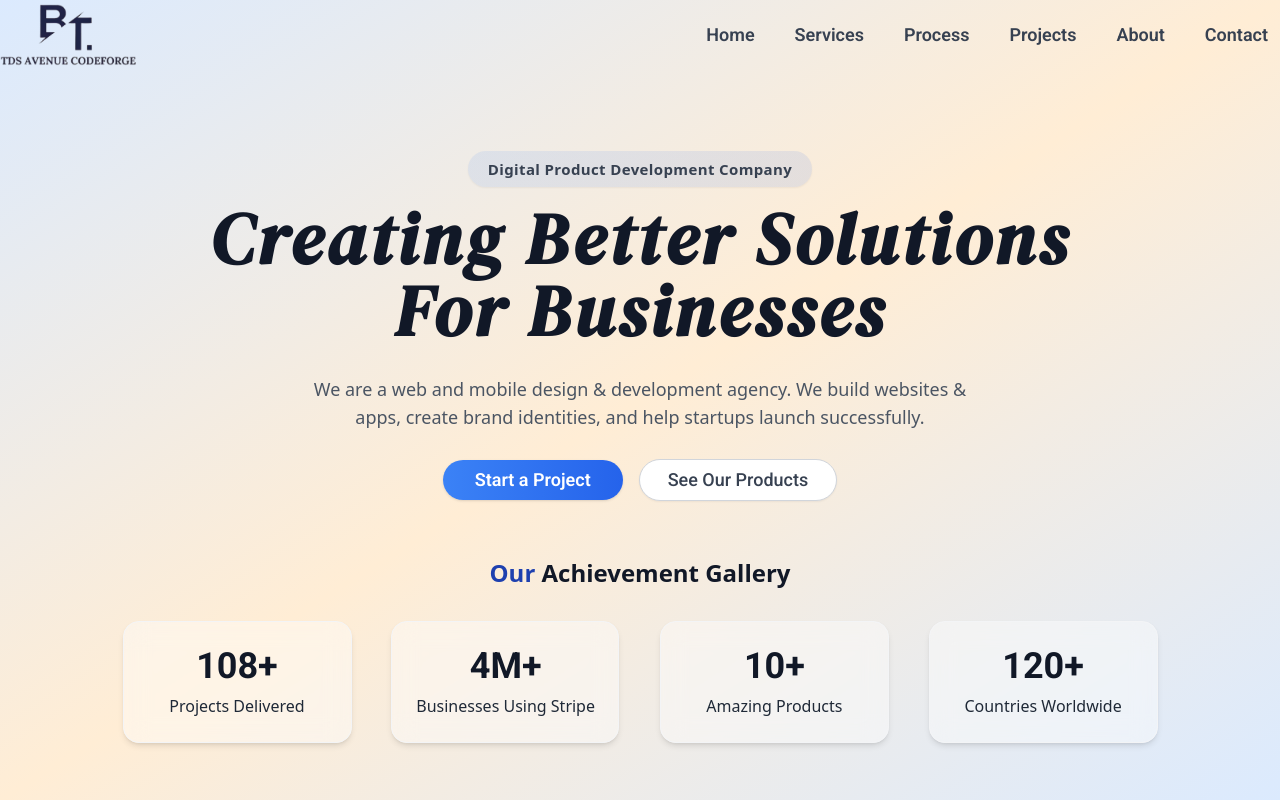
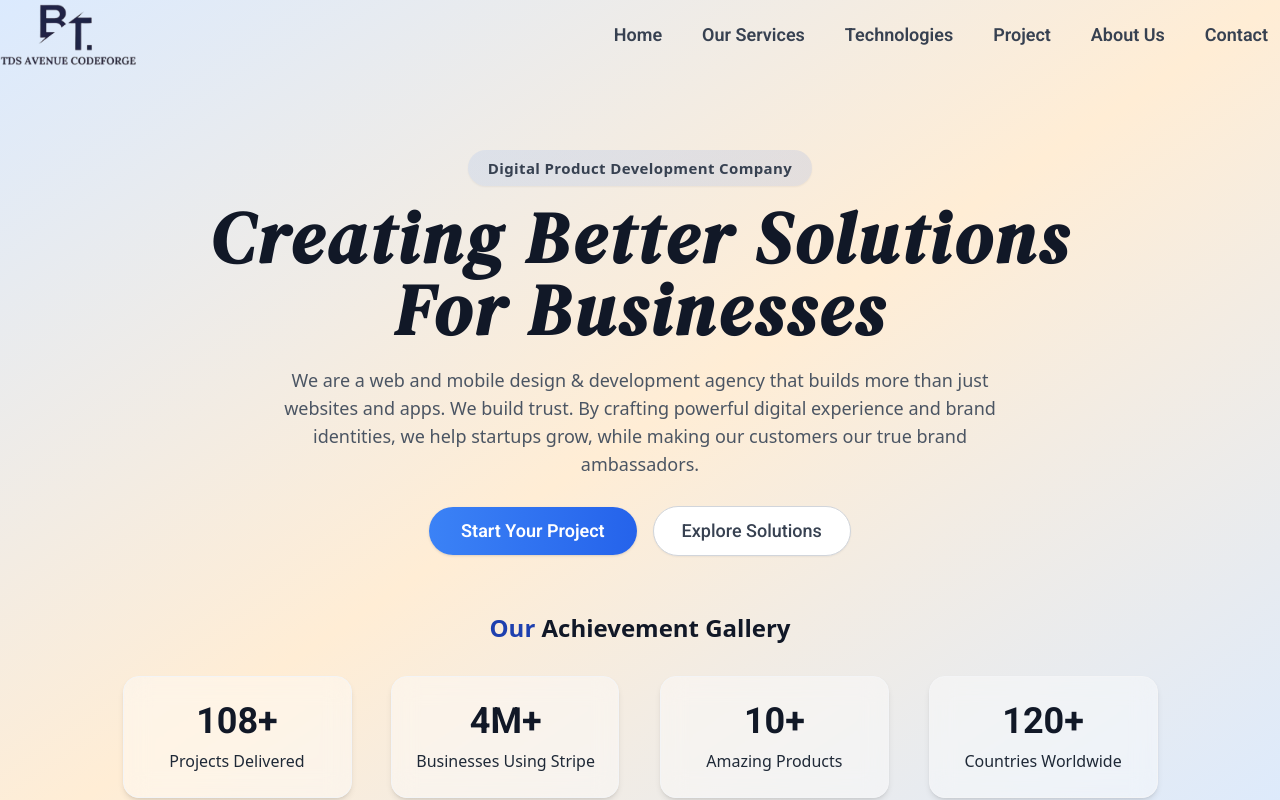
Before and after one commit to Krushna03/tds, a React (Vite) app: page / in a window 1280 px wide. Shown: the top 800 px of the page. Built offline with nearby package versions, Linux system fonts and the light colour scheme.

Commit message:
Hero updated

```diff
--- a/src/components/Header.tsx
+++ b/src/components/Header.tsx
@@ -24,10 +24,10 @@ const Header = () => {
 
   const navItems = [
     { name: "Home", href: "#home" },
-    { name: "Services", href: "#services" },
-    { name: "Process", href: "#process" },
-    { name: "Projects", href: "#projects" },
-    { name: "About", href: "#about" },
+    { name: "Our Services", href: "#services" },
+    { name: "Technologies", href: "#process" },
+    { name: "Project", href: "#projects" },
+    { name: "About Us", href: "#about" },
     { name: "Contact", href: "#contact" },
   ]
 
--- a/src/components/Hero.tsx
+++ b/src/components/Hero.tsx
@@ -33,20 +33,20 @@ const HeroSection = () => {
 
 
           {/* Subtext */}
-          <p className="text-roboto text-gray-600 text-base sm:text-lg max-w-2xl mx-auto animate-slide-up font-medium pt-7" style={{ animationDelay: "0.4s" }}>
-            We are a web and mobile design & development agency. We build websites & apps, create brand identities, and help startups launch successfully.
+          <p className="text-roboto text-gray-600 text-base sm:text-lg max-w-3xl mx-auto animate-slide-up font-medium pt-5" style={{ animationDelay: "0.4s" }}>
+            We are a web and mobile design & development agency that builds more than just websites and apps. We build trust. By crafting powerful digital experience and brand identities, we help startups grow, while making our customers our true brand ambassadors.
           </p>
 
           {/* CTA Buttons */}
           <div className="flex flex-col sm:flex-row gap-4 justify-center items-center pt-7">
-            <Button className="bg-gradient-to-r from-blue-500 to-blue-600 hover:from-blue-600 hover:to-blue-700 text-white px-8 py-5 rounded-full text-lg font-semibold transition-all duration-300 hover:scale-105 hover:shadow-xl focus:ring-2 focus:ring-blue-400 font-roboto">
-              Start a Project
+            <Button className="bg-gradient-to-r from-blue-500 to-blue-600 hover:from-blue-600 hover:to-blue-700 text-white px-8 py-6 rounded-full text-lg font-semibold transition-all duration-300 hover:scale-105 hover:shadow-xl focus:ring-2 focus:ring-blue-400 font-roboto">
+              Start Your Project
             </Button>
             <Button
               variant="outline"
-              className="border font-roboto border-gray-300 text-gray-700 px-7 py-5 rounded-full text-lg font-medium bg-white hover:bg-gray-50 transition-all duration-300 hover:scale-105 hover:shadow-md focus:ring-2 focus:ring-gray-300"
+              className="border font-roboto border-gray-300 text-gray-700 px-7 py-6 rounded-full text-lg font-medium bg-white hover:bg-gray-50 transition-all duration-300 hover:scale-105 hover:shadow-md focus:ring-2 focus:ring-gray-300"
             >
-              See Our Products
+              Explore Solutions
             </Button>
           </div>
         </div>
```
